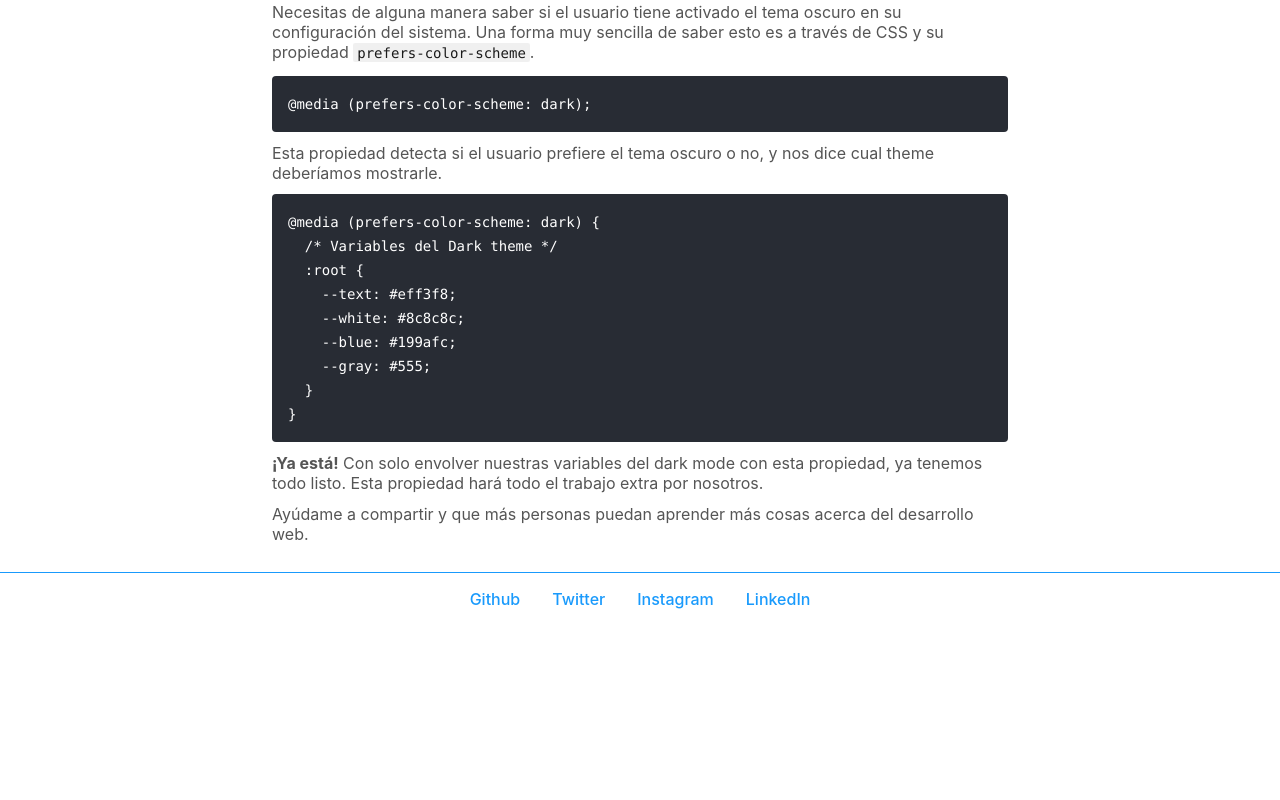
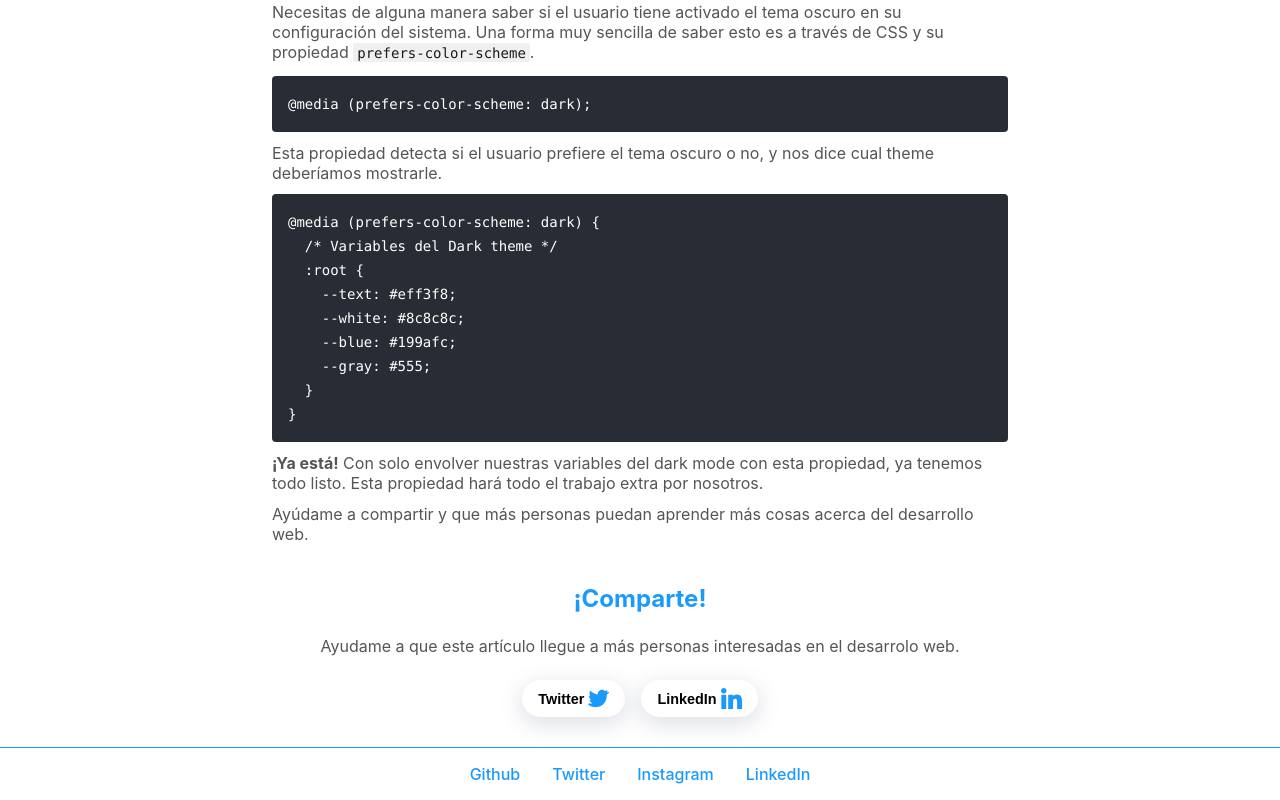
Before and after one commit to rsbmk/rsbmk.ml, a Next.js app: page /post/dark-mode in a window 1280 px wide. Shown: the part 1856-2656 px from the top of the page. Before the commit the page ends 2481 px from the top, so only its background shows below. Built offline with nearby package versions, Linux system fonts and the light colour scheme.

Commit message:
(feat) bottones para compartir el articulo

```diff
--- /dev/null
+++ b/components/ui/shareBottom/index.js
@@ -0,0 +1,25 @@
+import * as Icon from 'components/icons'
+import styles from 'styles/posts.module.css'
+import { SOCIAL } from 'utils/dictionaries'
+
+export function ShereButtom ({ slug, social }) {
+  const IconSocial = Icon[social]
+  const linkSocial =
+    social === SOCIAL.TWITTER
+      ? `https://twitter.com/intent/tweet?url=rsbmk.ml/post/${slug}&via=rsbmk`
+      : `https://www.linkedin.com/sharing/share-offsite/?url=http://rsbmk.ml/post/${slug}`
+
+  return (
+    <a
+      className={styles.sheredLink}
+      target="_blank"
+      rel="noreferrer"
+      href={linkSocial}
+    >
+      <button>
+        {social}
+        <IconSocial />
+      </button>
+    </a>
+  )
+}
--- a/pages/post/[slug].js
+++ b/pages/post/[slug].js
@@ -1,27 +1,28 @@
 import { PostHeaders } from 'components/headers/post'
 import { Footer } from 'components/ui/footer'
 import { Nav } from 'components/ui/Nav'
+import { ShereButtom } from 'components/ui/shareBottom'
 import { getAllPosts, getPostBySlug } from 'hooks/getPost'
 import { marked } from 'marked'
 import styles from 'styles/posts.module.css'
+import { SOCIAL } from 'utils/dictionaries'
 
 export default function Post ({ body, title, slug }) {
   return (
     <>
-      <PostHeaders title={title} />
+      <PostHeaders slug={slug} title={title} />
       <main className={styles.wrapPost}>
         <Nav />
         <div dangerouslySetInnerHTML={{ __html: body }} />
       </main>
-      {/* {slug && <button>
-        <a
-          target="_blank"
-          rel="noreferrer"
-          href={`https://twitter.com/intent/tweet?url=https://rsbmk.ml/post/${slug}`}
-        >
-          comparte este post
-        </a>
-      </button>} */}
+      <aside className={styles.shered}>
+        <h2>¡Comparte!</h2>
+        <p>Ayudame a que este artículo llegue a más personas interesadas en el desarrolo web.</p>
+        <section className={styles.SharedSection}>
+          {slug && <ShereButtom slug={slug} social={SOCIAL.TWITTER} />}
+          {slug && <ShereButtom slug={slug} social={SOCIAL.LINKEDIN} />}
+        </section>
+      </aside>
       <Footer />
     </>
   )
--- a/styles/posts.module.css
+++ b/styles/posts.module.css
@@ -26,18 +26,56 @@
   color: var(--grayText);
   font-size: 0.8em;
 }
-
 .porfolioImg {
   max-width: 100%;
 }
-/* .projectList {
-  display: flex;
-  flex-direction: column;
-  align-items: center;
-} */
 .portfolioCardProject {
   cursor: pointer;
 }
+.shered{
+  padding: 0 1em;
+  text-align: center;
+}
+.SharedSection {
+  width: 100%;
+  height: 4em;
+  display: flex;
+  justify-content: center;
+  align-items: center;
+  gap: 1em;
+  margin-bottom: 1em;
+
+/* left: 0;
+  display: flex;
+  position: fixed;
+  right: 0;
+  width: 100%;
+  justify-content: center;
+  z-index: 1; */
+}
+.sheredLink {
+  background-color: var(--white);
+  text-decoration: none;
+  border-radius: 24px;
+  padding: 8px 16px;
+  cursor: pointer;
+  box-shadow: rgba(100, 110, 140, 0.2) 0 6px 21px 2px;
+}
+.sheredLink:hover {
+  background-color: var(--gray);
+}
+.sheredLink button {
+  font-size: .9em;
+  font-weight: 600;
+  background-color: transparent;
+  border: none;
+  display: flex;
+  align-items: center;
+  justify-content: center;
+  gap: 4px;
+  cursor: pointer;
+}
+
 /* page post */
 .wrapPost {
   padding: 1em;
```
